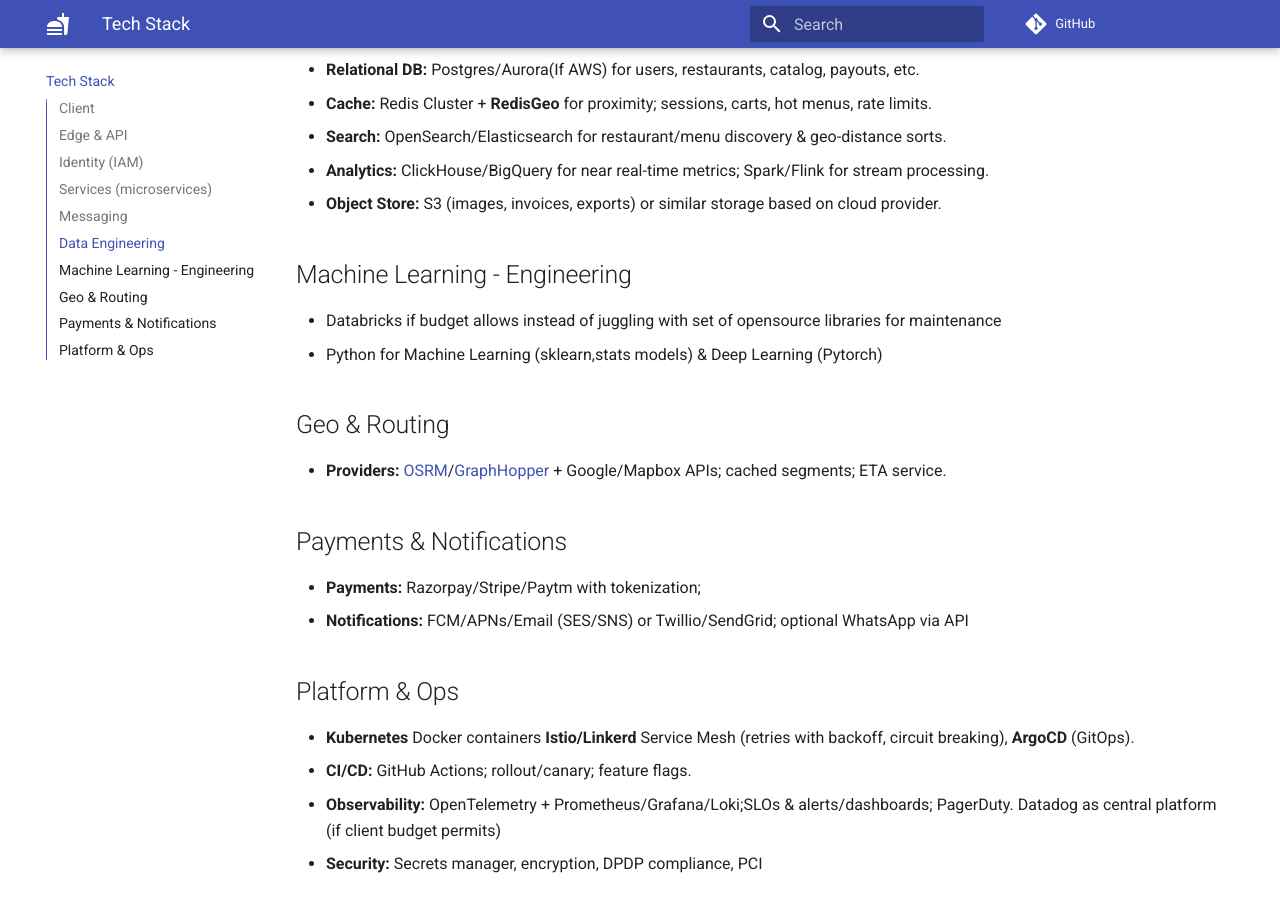
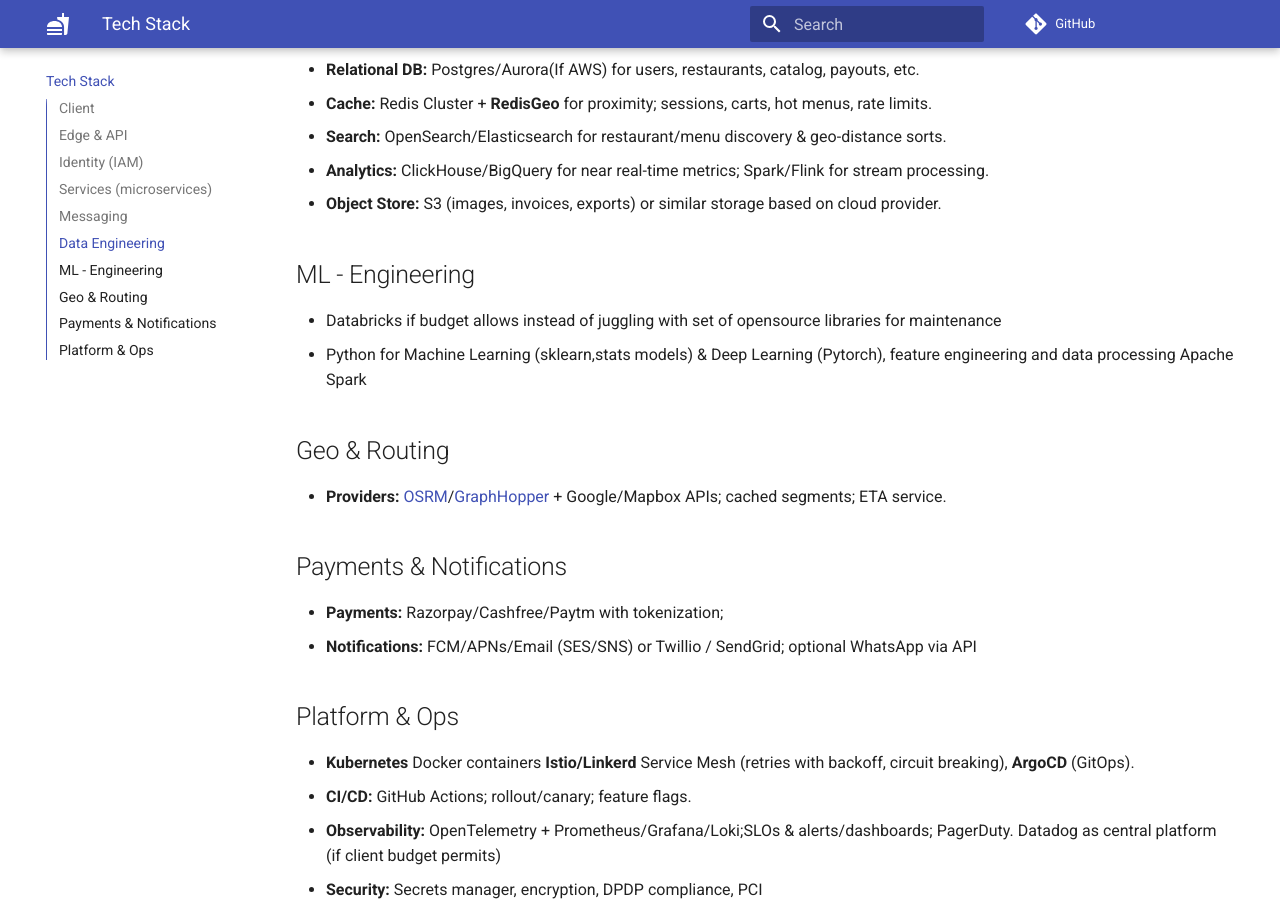
Before and after one commit to aumashankar/food-delivery-system, an MkDocs documentation site: the page built from docs/03-tech-stack.md, in a window 1280 px wide and 900 px high, scrolled down 939 px. Built offline with MkDocs 1.6.1 and Material for MkDocs 9.7.7, drawn with Linux system fonts in a browser that asks for light colours; comment, search, counter and statistics services are not loaded.

Commit message:
Tech stack - fix

```diff
--- a/docs/03-tech-stack.md
+++ b/docs/03-tech-stack.md
@@ -26,16 +26,16 @@
 - **Analytics:** ClickHouse/BigQuery for near real-time metrics; Spark/Flink for stream processing.
 - **Object Store:** S3 (images, invoices, exports) or similar storage based on cloud provider.
 
-## Machine Learning - Engineering
+## ML - Engineering
 - Databricks if budget allows instead of juggling with set of opensource libraries for maintenance
-- Python for Machine Learning (sklearn,stats models) & Deep Learning (Pytorch)
+- Python for Machine Learning (sklearn,stats models) & Deep Learning (Pytorch), feature engineering and data processing Apache Spark
 
 ## Geo & Routing
 - **Providers:** [OSRM](https://project-osrm.org/)/[GraphHopper](https://www.graphhopper.com/) + Google/Mapbox APIs; cached segments; ETA service.
 
 ## Payments & Notifications
-- **Payments:** Razorpay/Stripe/Paytm with tokenization;
-- **Notifications:** FCM/APNs/Email (SES/SNS) or Twillio/SendGrid; optional WhatsApp via API
+- **Payments:** Razorpay/Cashfree/Paytm with tokenization;
+- **Notifications:** FCM/APNs/Email (SES/SNS) or Twillio / SendGrid; optional WhatsApp via API
 
 ## Platform & Ops
 - **Kubernetes** Docker containers **Istio/Linkerd** Service Mesh (retries with backoff, circuit breaking), **ArgoCD** (GitOps).
```
